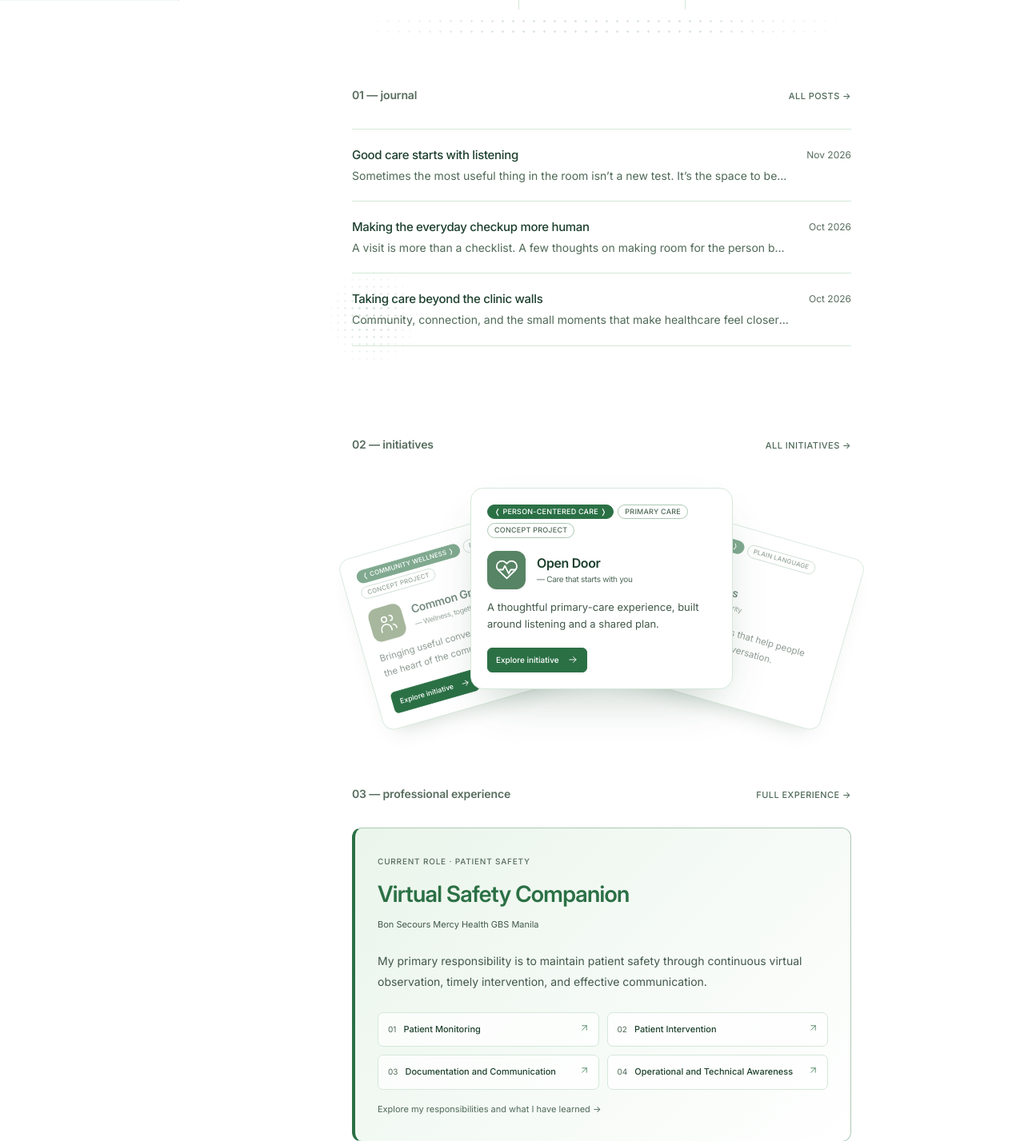
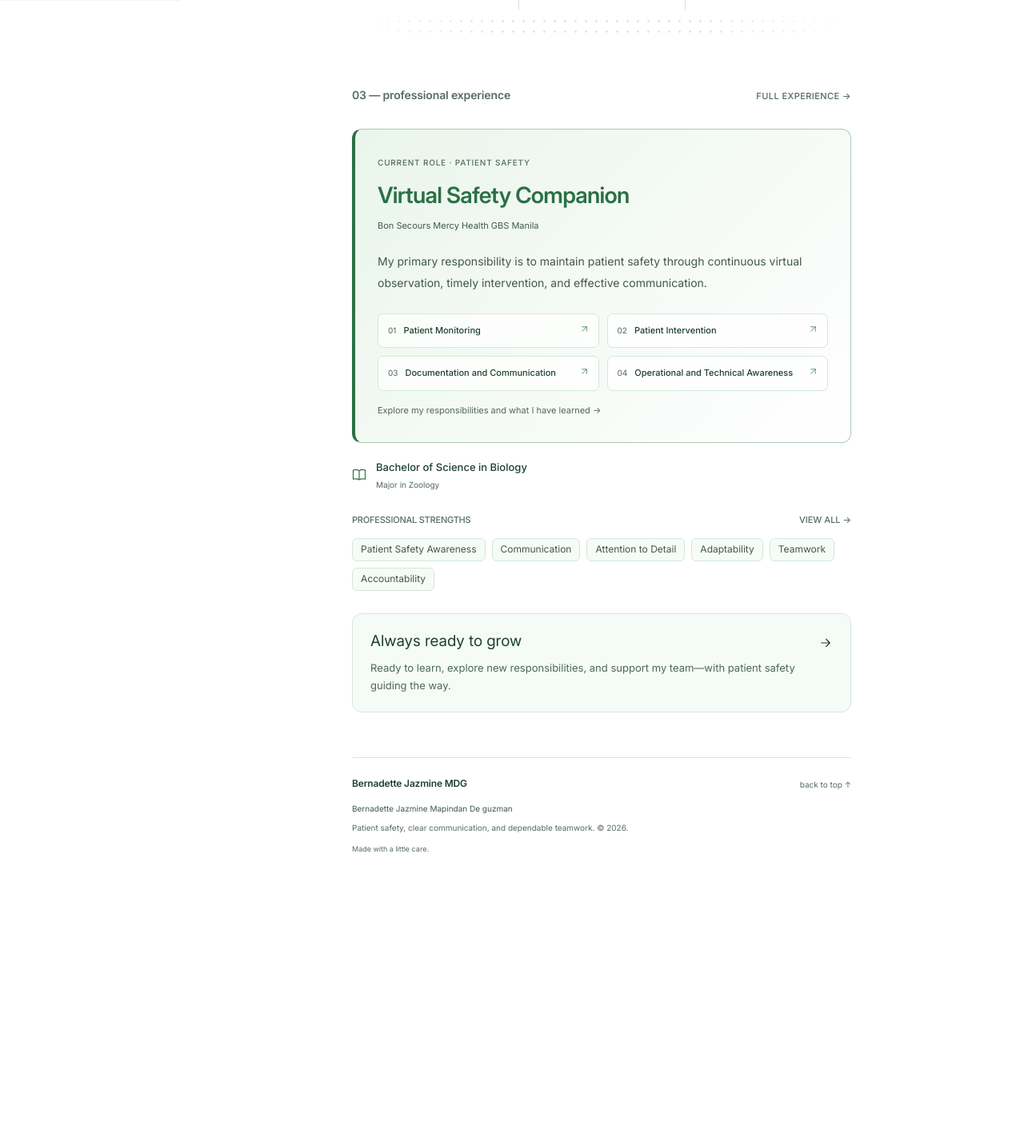
Before and after one commit to TEK-G/berniedg, a PHP site: page /public/index.html in a window 1280 px wide. Shown: the part 799-2226 px from the top of the page at 80% size. After the commit the page ends 1865 px from the top, so only its background shows below. Run offline with PHP 8.4, Linux system fonts and the light colour scheme.

Commit message:
Temporarily hide homepage journal and initiatives

```diff
--- a/data/content.php
+++ b/data/content.php
@@ -26,6 +26,11 @@ $navigationVisibility = [
     'blog' => false,
     'gear' => false,
     'resources' => false,
+];
+// Temporarily hide homepage sections while retaining their pages and content.
+$homepageVisibility = [
+    'journal' => false,
+    'initiatives' => false,
 ];
 $profile = [
     'degree' => 'Bachelor of Science in Biology',
--- a/index.php
+++ b/index.php
@@ -28,11 +28,14 @@
     <button data-info="initiatives"><strong>3 ideas <sup>↗</sup></strong><span>FOR BETTER CARE</span></button>
 </section>
 <div class="dot-divider" aria-hidden="true"></div>
+<?php if($homepageVisibility['journal']): ?>
 <section class="home-section journal-section" id="journal">
     <?php sectionHeading('01','journal','all posts','blog.php'); ?>
     <div class="journal-list"><?php foreach(array_slice($articles,0,3) as $item):?><a class="journal-row" href="post.php?slug=<?=e($item['slug'])?>"><div><h3><?=e($item['title'])?></h3><p><?=e($item['excerpt'])?></p></div><time><?=e($item['date'])?></time></a><?php endforeach;?></div>
     <div class="section-dots" aria-hidden="true"></div>
 </section>
+<?php endif; ?>
+<?php if($homepageVisibility['initiatives']): ?>
 <section class="home-section" id="initiatives">
     <?php sectionHeading('02','initiatives','all initiatives','projects.php'); ?>
     <div class="deck" aria-label="Care initiatives" aria-roledescription="carousel" data-deck tabindex="0">
@@ -45,6 +48,7 @@
     </div>
     <p class="sr-only" data-deck-status aria-live="polite">Open Door selected. Use left and right arrows to explore initiatives.</p>
 </section>
+<?php endif; ?>
 <section class="home-section" id="experience">
     <?php sectionHeading('03','professional experience','full experience','professional-experience.php'); ?>
     <article class="work-spotlight">
--- a/public/index.html
+++ b/public/index.html
@@ -76,32 +76,6 @@
     <button data-info="initiatives"><strong>3 ideas <sup>↗</sup></strong><span>FOR BETTER CARE</span></button>
 </section>
 <div class="dot-divider" aria-hidden="true"></div>
-<section class="home-section journal-section" id="journal">
-        <div class="section-heading"><h2>01 — journal</h2><a href="blog.html">all posts →</a></div>
-    <div class="journal-list"><a class="journal-row" href="post-care-starts-with-listening.html"><div><h3>Good care starts with listening</h3><p>Sometimes the most useful thing in the room isn’t a new test. It’s the space to be heard.</p></div><time>Nov 2026</time></a><a class="journal-row" href="post-a-more-human-checkup.html"><div><h3>Making the everyday checkup more human</h3><p>A visit is more than a checklist. A few thoughts on making room for the person behind the appointment.</p></div><time>Oct 2026</time></a><a class="journal-row" href="post-beyond-the-clinic.html"><div><h3>Taking care beyond the clinic walls</h3><p>Community, connection, and the small moments that make healthcare feel closer to home.</p></div><time>Oct 2026</time></a></div>
-    <div class="section-dots" aria-hidden="true"></div>
-</section>
-<section class="home-section" id="initiatives">
-        <div class="section-heading"><h2>02 — initiatives</h2><a href="projects.html">all initiatives →</a></div>
-    <div class="deck" aria-label="Care initiatives" aria-roledescription="carousel" data-deck tabindex="0">
-        <article class="deck-card is-center" data-card="0" role="group" aria-roledescription="slide" aria-label="Open Door">
-            <button class="card-select" data-card-select="0" aria-label="Select Open Door" aria-pressed="true"></button>
-            <div class="card-badges"><span class="badge badge-dark">❬ PERSON-CENTERED CARE ❭</span><span class="badge">PRIMARY CARE</span><span class="badge">CONCEPT PROJECT</span></div>
-            <div class="project-title"><span class="project-icon sage"><svg class="icon " viewBox="0 0 24 24" fill="none" stroke="currentColor" stroke-width="1.6" stroke-linecap="round" stroke-linejoin="round" aria-hidden="true"><path d="M20.8 4.6a5.5 5.5 0 0 0-7.8 0L12 5.7l-1.1-1.1a5.5 5.5 0 0 0-7.8 7.8L12 21l8.8-8.6a5.5 5.5 0 0 0 0-7.8Z"/><path d="M4 12h4l2-4 4 8 2-4h4"/></svg></span><h3>Open Door <span>— Care that starts with you</span></h3></div>
-            <p>A thoughtful primary-care experience, built around listening and a shared plan.</p><button class="button button-dark small" data-project="0">Explore initiative <svg class="icon " viewBox="0 0 24 24" fill="none" stroke="currentColor" stroke-width="1.6" stroke-linecap="round" stroke-linejoin="round" aria-hidden="true"><path d="M5 12h14m-6-6 6 6-6 6"/></svg></button>
-        </article><article class="deck-card is-left" data-card="1" role="group" aria-roledescription="slide" aria-label="Common Ground">
-            <button class="card-select" data-card-select="1" aria-label="Select Common Ground" aria-pressed="false"></button>
-            <div class="card-badges"><span class="badge badge-dark">❬ COMMUNITY WELLNESS ❭</span><span class="badge">EDUCATION</span><span class="badge">CONCEPT PROJECT</span></div>
-            <div class="project-title"><span class="project-icon clay"><svg class="icon " viewBox="0 0 24 24" fill="none" stroke="currentColor" stroke-width="1.6" stroke-linecap="round" stroke-linejoin="round" aria-hidden="true"><circle cx="9" cy="7" r="3"/><path d="M3 21v-2a6 6 0 0 1 12 0v2M16 4a3 3 0 0 1 0 6m2 5a5 5 0 0 1 3 5"/></svg></span><h3>Common Ground <span>— Wellness, together</span></h3></div>
-            <p>Bringing useful conversations about care into the heart of the community.</p><button class="button button-dark small" data-project="1">Explore initiative <svg class="icon " viewBox="0 0 24 24" fill="none" stroke="currentColor" stroke-width="1.6" stroke-linecap="round" stroke-linejoin="round" aria-hidden="true"><path d="M5 12h14m-6-6 6 6-6 6"/></svg></button>
-        </article><article class="deck-card is-right" data-card="2" role="group" aria-roledescription="slide" aria-label="Care Notes">
-            <button class="card-select" data-card-select="2" aria-label="Select Care Notes" aria-pressed="false"></button>
-            <div class="card-badges"><span class="badge badge-dark">❬ PATIENT EDUCATION ❭</span><span class="badge">PLAIN LANGUAGE</span><span class="badge">CONCEPT PROJECT</span></div>
-            <div class="project-title"><span class="project-icon blue"><svg class="icon " viewBox="0 0 24 24" fill="none" stroke="currentColor" stroke-width="1.6" stroke-linecap="round" stroke-linejoin="round" aria-hidden="true"><rect x="4" y="3" width="16" height="18" rx="2"/><path d="M8 8h8M8 12h8M8 16h5"/></svg></span><h3>Care Notes <span>— A little more clarity</span></h3></div>
-            <p>Simple, human resources that help people prepare for their next conversation.</p><button class="button button-dark small" data-project="2">Explore initiative <svg class="icon " viewBox="0 0 24 24" fill="none" stroke="currentColor" stroke-width="1.6" stroke-linecap="round" stroke-linejoin="round" aria-hidden="true"><path d="M5 12h14m-6-6 6 6-6 6"/></svg></button>
-        </article>    </div>
-    <p class="sr-only" data-deck-status aria-live="polite">Open Door selected. Use left and right arrows to explore initiatives.</p>
-</section>
 <section class="home-section" id="experience">
         <div class="section-heading"><h2>03 — professional experience</h2><a href="professional-experience.html">full experience →</a></div>
     <article class="work-spotlight">
```
Also changed, not shown: README.md.
